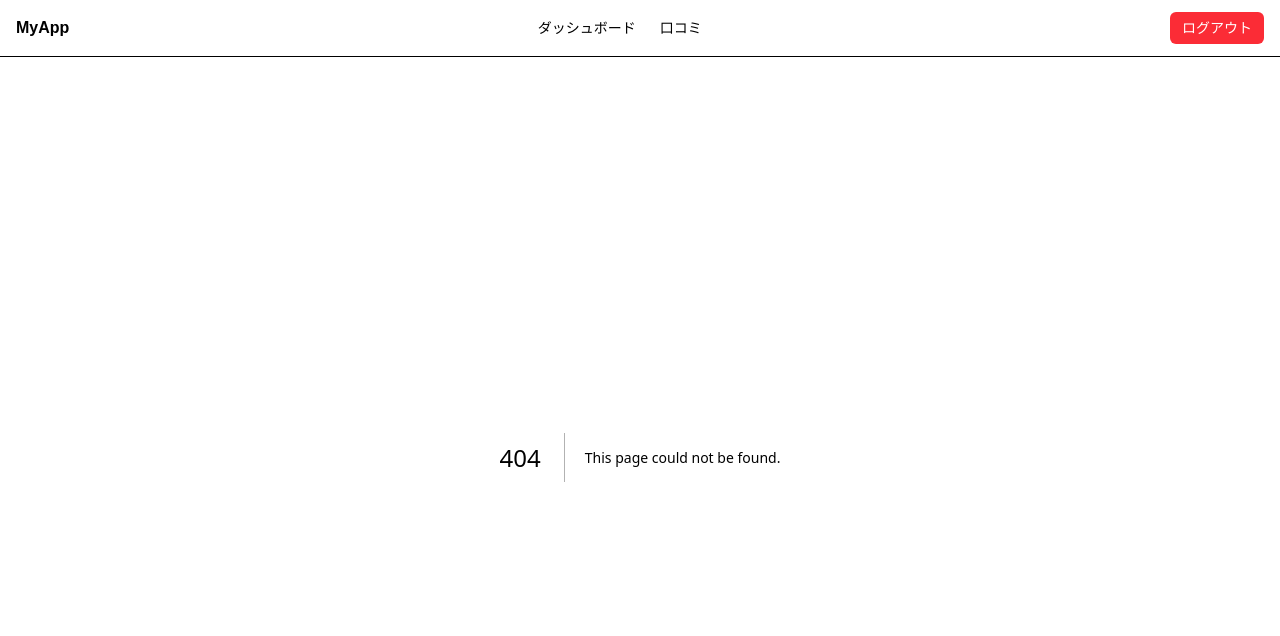
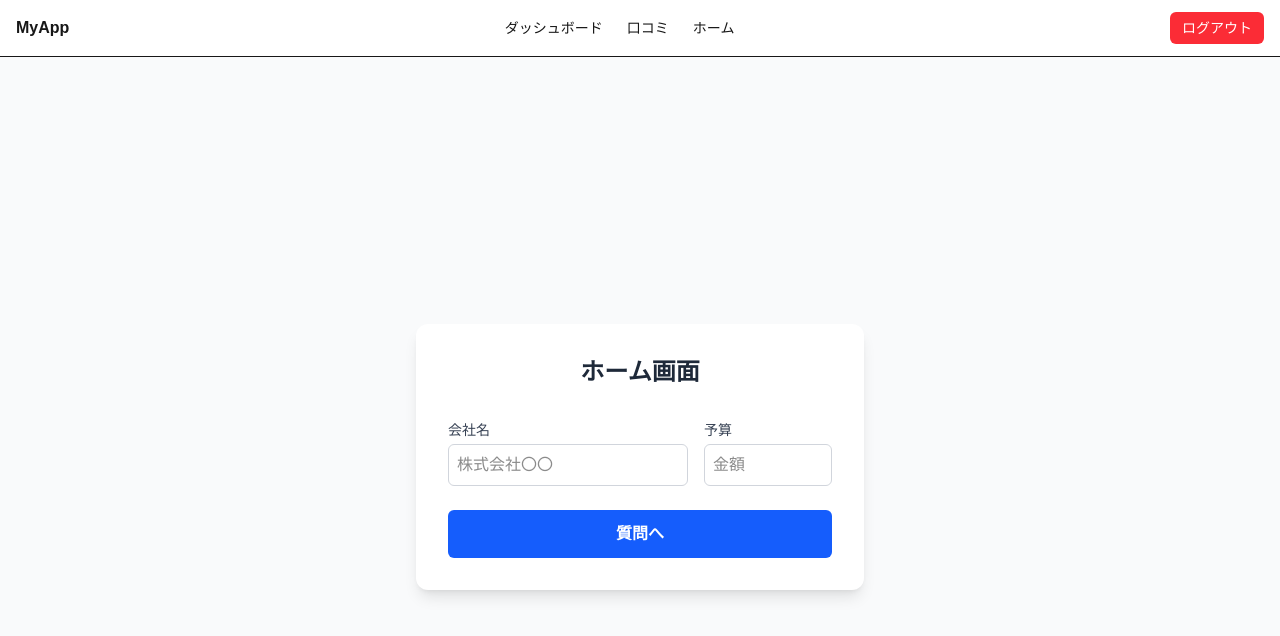
Before and after one commit to Gypsophila1912/promotion_simulator, a Next.js app: page /home in a window 1280 px wide. Before the commit this address had no page. Shown: the top 636 px of the page. Built offline with nearby package versions, Linux system fonts and the light colour scheme.

Commit message:
ホームの最初の画面

```diff
--- a/app/components/navigation/MobileMenu.tsx
+++ b/app/components/navigation/MobileMenu.tsx
@@ -19,6 +19,9 @@ export default function MobileMenu() {
         <Link href="/reviews" onClick={close}>
           口コミ
         </Link>
+        <Link href="/home" onClick={close}>
+          ホーム
+        </Link>
       </nav>
     </div>
   );
--- a/app/components/navigation/PcMenu.tsx
+++ b/app/components/navigation/PcMenu.tsx
@@ -5,6 +5,7 @@ export default function HeaderNav() {
     <nav className="hidden md:flex gap-6 text-sm">
       <Link href="/dashboard">ダッシュボード</Link>
       <Link href="/reviews">口コミ</Link>
+      <Link href="/home">ホーム</Link>
     </nav>
   );
 }
--- /dev/null
+++ b/app/home/page.tsx
@@ -0,0 +1,58 @@
+"use client";
+import React, { useState } from 'react';
+
+export default function HomePage() {
+  const [companyName, setCompanyName] = useState('');
+  const [budget, setBudget] = useState('');
+  const [question, setQuestion] = useState('');
+  const [category, setCategory] = useState('');
+
+  const handleSubmit = (e: React.FormEvent) => {
+    e.preventDefault();
+    console.log("分析開始:", { companyName, budget, question, category });
+    // ここにAI分析結果ページへの遷移処理などを記述します
+  };
+
+  return (
+    <div className="min-h-screen bg-gray-50 flex items-center justify-center p-4">
+      <div className="max-w-md w-full bg-white rounded-xl shadow-lg p-8">
+        <h1 className="text-2xl font-bold text-center mb-8 text-gray-800">ホーム画面</h1>
+
+        <form onSubmit={handleSubmit} className="space-y-6">
+          {/* 会社名と予算 */}
+          <div className="flex gap-4">
+            <div className="flex-1">
+              <label className="block text-sm font-medium text-gray-700 mb-1">会社名</label>
+              <input
+                type="text"
+                className="w-full border border-gray-300 rounded-md p-2 focus:ring-2 focus:ring-blue-500 outline-none"
+                placeholder="株式会社〇〇"
+                value={companyName}
+                onChange={(e) => setCompanyName(e.target.value)}
+              />
+            </div>
+            <div className="w-1/3">
+              <label className="block text-sm font-medium text-gray-700 mb-1">予算</label>
+              <input
+                type="number"
+                className="w-full border border-gray-300 rounded-md p-2 focus:ring-2 focus:ring-blue-500 outline-none"
+                placeholder="金額"
+                value={budget}
+                onChange={(e) => setBudget(e.target.value)}
+              />
+            </div>
+          </div>
+
+
+          {/* 送信ボタン（質問へ） */}
+          <button
+            type="submit"
+            className="w-full bg-blue-600 hover:bg-blue-700 text-white font-bold py-3 rounded-md transition duration-200"
+          >
+            質問へ
+          </button>
+        </form>
+      </div>
+    </div>
+  );
+}
```
